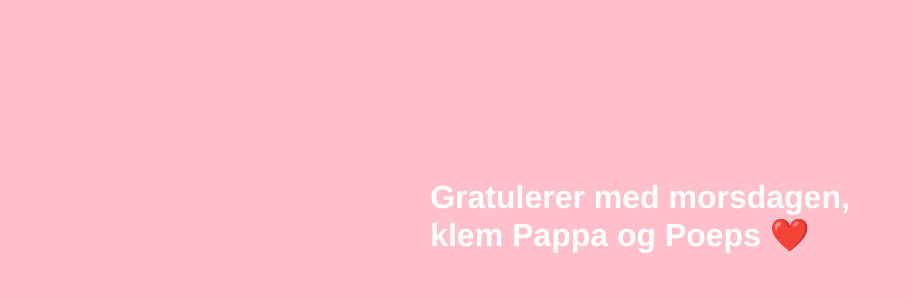
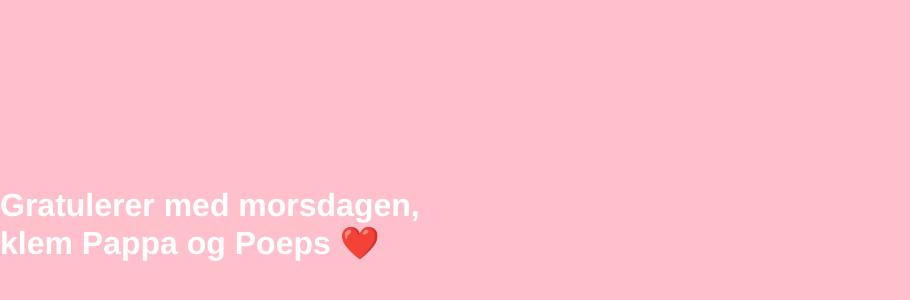
Before and after one commit to graknol/morsdag.linden.no, a plain HTML site: page index.html in a window 1280 px wide. Shown: the part 184-484 px from the top of the page, without its empty margins (0-910 px from the left). Drawn offline with Linux system fonts and the light colour scheme.

Commit message:
Style changes

```diff
--- a/index.html
+++ b/index.html
@@ -9,7 +9,7 @@
     <link rel="icon" href="./favicon.ico" type="image/x-icon">
   </head>
   <body>
-        <h1>Gratulerer med morsdagen,<br/>klem Pappa og Poeps ❤️</h1>
-	<script src="index.js"></script>
+<div>        <h1>Gratulerer med morsdagen,<br/>klem Pappa og Poeps ❤️</h1>
+</div>	<script src="index.js"></script>
   </body>
 </html>
--- a/style.css
+++ b/style.css
@@ -12,6 +12,10 @@ display:flex;
 justify-content: center;
 align-items: center;
 }
+body div {
+width: 100%;
+height: 100px;
+}
 h1 {
 color: white;
 font-size: 32px;
```
